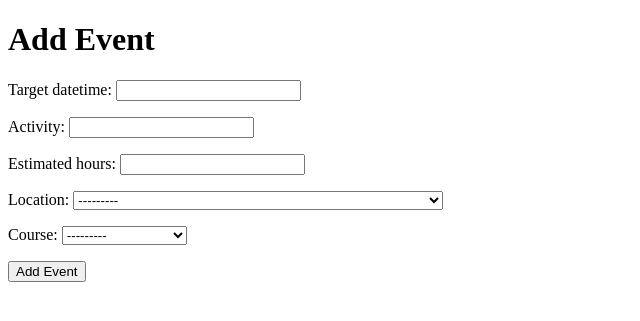
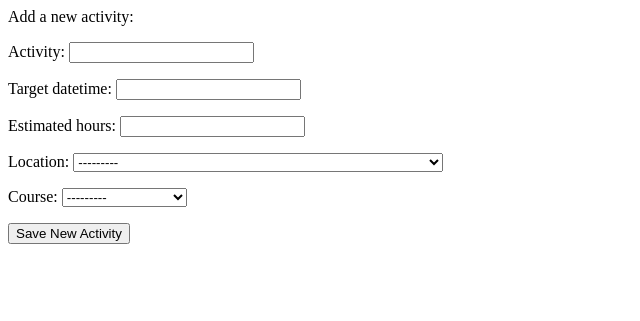
Before and after one commit to 5i5ousPlay/midterms, a Django app: page /widget_Calendar/widget_Calendar/Events/add/ in a window 1280 px wide. Shown: the top 321 px of the page, without its empty margins (0-640 px from the left). Run offline with Django 3.2, Linux system fonts and the light colour scheme; data comes from the database, SQL or seed files in the repository; both versions use the stored data as it was after the commit.

Commit message:
Updated templates to match project specifications

```diff
--- a/widget_robo_mommy/widget_Calendar/models.py
+++ b/widget_robo_mommy/widget_Calendar/models.py
@@ -19,14 +19,19 @@
 
 
 class Event(models.Model):
+    activity = models.CharField(max_length=100)
     target_datetime = models.DateTimeField()
-    activity = models.CharField(max_length=100)
     estimated_hours = models.FloatField()
     location = models.ForeignKey(
         Location,
         on_delete=models.CASCADE
     )
-    course = models.ForeignKey(Course, related_name='event', on_delete=models.CASCADE, null=True)
+    course = models.ForeignKey(
+        Course,
+        related_name='event',
+        on_delete=models.CASCADE,
+        null=True
+    )
 
     def __str__(self):
         return '{} on {}'.format(self.activity, self.target_datetime)
--- a/widget_robo_mommy/widget_Calendar/templates/widget_Calendar/event-add.html
+++ b/widget_robo_mommy/widget_Calendar/templates/widget_Calendar/event-add.html
@@ -3,7 +3,9 @@
 {% load static %}
 
 {% block content %}
-<h1>Add Event</h1>
+<title>Add Activity</title>
+
+Add a new activity:
 
 <form method="post">
 
@@ -12,7 +14,7 @@
 
 
         <a href="/Events/{{Event.pk}}/details">
-          <button type="submit">Add Event</button>
+          <button type="submit">Save New Activity</button>
         </a>
 
 
--- a/widget_robo_mommy/widget_Calendar/views.py
+++ b/widget_robo_mommy/widget_Calendar/views.py
@@ -6,7 +6,10 @@
 
 
 def index(request):
-    html_string = 'robo_mommy’s Calendar of Activities<br><ul>'
+    html_string = '''
+    <title>robo_mommy’s Calendar of Activities</title>
+    <h2>robo_mommy’s Calendar of Activities</h2><ul>
+    '''
     for eventItem in Event.objects.all():
         eventId = str(eventItem.pk)
         href = '<a href="widget_Calendar/Events/'+eventId+'/details">'
```
Also changed, not shown: widget_robo_mommy/widget_Calendar/templates/widget_Calendar/event-details.html (+10 -10 lines), widget_robo_mommy/widget_Calendar/templates/widget_Calendar/event-edit.html (+5 -2 lines), widget_robo_mommy/db.sqlite3.
